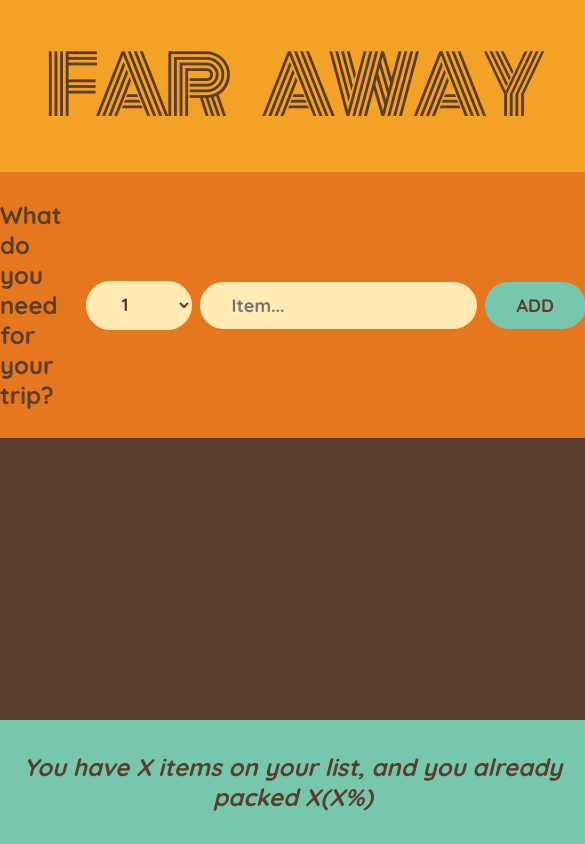
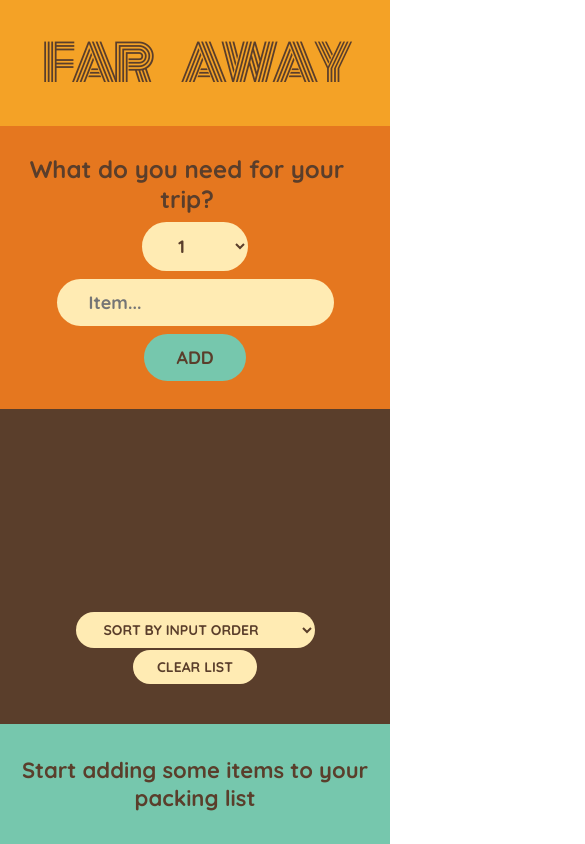
Before and after one commit to katyaisbell/travel-list, a React (Create React App) app: page / in a window 390 px wide. Shown: the whole page, 585 px wide, since content can reach past the window. Built offline with nearby package versions, Linux system fonts and the light colour scheme.

Commit message:
add sort and clear list

```diff
--- a/src/App.js
+++ /dev/null
@@ -1,119 +0,0 @@
-import { useState } from "react";
-
-// const initialItems = [
-//   { id: 1, description: "Passports", quantity: 2, packed: false },
-//   { id: 2, description: "Socks", quantity: 12, packed: true },
-// ];
-
-export default function App() {
-  const [items, setItems] = useState([]);
-
-  function handleAddItems(item) {
-    setItems((items) => [...items, item]);
-  }
-
-  function handleDeleteItem(id) {
-    console.log(id);
-    setItems((items) => items.filter((item) => item.id !== id));
-  }
-
-  return (
-    <div className="app">
-      <Logo />
-      <Form onAddItems={handleAddItems} />
-      <PackingList items={items} onDeleteItem={handleDeleteItem} />
-      <Stats />
-    </div>
-  );
-}
-
-function Logo() {
-  return <h1>Far Away</h1>;
-}
-
-function Form({ onAddItems }) {
-  const [description, setDescription] = useState("");
-  const [quantity, setQuantity] = useState(1);
-
-  function handleSubmit(e) {
-    e.preventDefault();
-
-    if (!description) return;
-
-    const newItem = { description, quantity, packed: false, id: Date.now() };
-
-    onAddItems(newItem);
-
-    setDescription("");
-    setQuantity(1);
-  }
-
-  return (
-    <form className="add-form" onSubmit={handleSubmit}>
-      <h3>What do you need for your trip?</h3>
-      <select
-        value={quantity}
-        onChange={(e) => setQuantity(Number(e.target.value))}
-      >
-        {Array.from({ length: 20 }, (_, i) => i + 1).map((num) => (
-          <option value={num} key={num}>
-            {num}
-          </option>
-        ))}
-      </select>
-      <input
-        type="text"
-        placeholder="Item..."
-        value={description}
-        onChange={(e) => setDescription(e.target.value)}
-      ></input>
-      <button>Add</button>
-    </form>
-  );
-}
-
-function PackingList({ items, onDeleteItem }) {
-  return (
-    <div className="list">
-      <ul>
-        {items.map((item) => (
-          <Item obj={item} onDeleteItem={onDeleteItem} key={item.id} />
-        ))}
-      </ul>
-    </div>
-  );
-}
-
-function Item({ obj, onDeleteItem }) {
-  return (
-    <li>
-      <span style={obj.packed ? { textDecoration: "line-through" } : {}}>
-        {obj.quantity} {obj.description}
-      </span>
-      <button onClick={() => onDeleteItem(obj.id)}>❌</button>
-    </li>
-  );
-}
-
-function Stats() {
-  return (
-    <footer className="stats">
-      <em>You have X items on your list, and you already packed X(X%)</em>
-    </footer>
-  );
-}
-
-// 1.
-// {Array.from({ length: 20 }, (_, i) => i + 1)}
-
-// 2.
-// {initialItems.map((item) => (
-//   <Item obj={item} />
-// ))}
-
-// 3.
-// {Array.from({ length: 20 }, (_, i) => i + 1).map((num) => (
-//   <option value={num} key={num}>
-//     {num}
-//   </option>
-// ))}
--- /dev/null
+++ b/src/components/App.js
@@ -0,0 +1,67 @@
+import { useState } from "react";
+import Logo from "./Logo";
+import Form from "./Form";
+import PackingList from "./PackingList";
+import Stats from "./Stats";
+
+// const initialItems = [
+//   { id: 1, description: "Passports", quantity: 2, packed: false },
+//   { id: 2, description: "Socks", quantity: 12, packed: true },
+// ];
+
+export default function App() {
+  const [items, setItems] = useState([]);
+
+  function handleAddItems(item) {
+    setItems((items) => [...items, item]);
+  }
+
+  function handleDeleteItem(id) {
+    // console.log(id);
+    setItems((items) => items.filter((item) => item.id !== id));
+  }
+
+  function handleToggleItem(id) {
+    setItems((items) =>
+      items.map((item) =>
+        item.id === id ? { ...item, packed: !item.packed } : item
+      )
+    );
+  }
+
+  function handleClearList() {
+    const confirmed = window.confirm(
+      "Are you sure you want to delete all items?"
+    );
+    if (confirmed) setItems([]);
+  }
+
+  return (
+    <div className="app">
+      <Logo />
+      <Form onAddItems={handleAddItems} />
+      <PackingList
+        items={items}
+        onDeleteItem={handleDeleteItem}
+        onToggleItem={handleToggleItem}
+        onClearList={handleClearList}
+      />
+      <Stats items={items} />
+    </div>
+  );
+}
+
+// 1.
+// {Array.from({ length: 20 }, (_, i) => i + 1)}
+
+// 2.
+// {initialItems.map((item) => (
+//   <Item obj={item} />
+// ))}
+
+// 3.
+// {Array.from({ length: 20 }, (_, i) => i + 1).map((num) => (
+//   <option value={num} key={num}>
+//     {num}
+//   </option>
+// ))}
--- /dev/null
+++ b/src/components/Form.js
@@ -0,0 +1,42 @@
+import { useState } from "react";
+
+export default function Form({ onAddItems }) {
+  const [description, setDescription] = useState("");
+  const [quantity, setQuantity] = useState(1);
+
+  function handleSubmit(e) {
+    e.preventDefault();
+
+    if (!description) return;
+
+    const newItem = { description, quantity, packed: false, id: Date.now() };
+
+    onAddItems(newItem);
+
+    setDescription("");
+    setQuantity(1);
+  }
+
+  return (
+    <form className="add-form" onSubmit={handleSubmit}>
+      <h3>What do you need for your trip?</h3>
+      <select
+        value={quantity}
+        onChange={(e) => setQuantity(Number(e.target.value))}
+      >
+        {Array.from({ length: 20 }, (_, i) => i + 1).map((num) => (
+          <option value={num} key={num}>
+            {num}
+          </option>
+        ))}
+      </select>
+      <input
+        type="text"
+        placeholder="Item..."
+        value={description}
+        onChange={(e) => setDescription(e.target.value)}
+      ></input>
+      <button>Add</button>
+    </form>
+  );
+}
--- /dev/null
+++ b/src/components/Item.js
@@ -0,0 +1,15 @@
+export function Item({ obj, onDeleteItem, onToggleItem }) {
+  return (
+    <li>
+      <input
+        type="checkbox"
+        value={obj.packed}
+        onChange={() => onToggleItem(obj.id)}
+      />
+      <span style={obj.packed ? { textDecoration: "line-through" } : {}}>
+        {obj.quantity} {obj.description}
+      </span>
+      <button onClick={() => onDeleteItem(obj.id)}>❌</button>
+    </li>
+  );
+}
--- /dev/null
+++ b/src/components/Logo.js
@@ -0,0 +1,3 @@
+export default function Logo() {
+  return <h1>Far Away</h1>;
+}
--- /dev/null
+++ b/src/components/PackingList.js
@@ -0,0 +1,48 @@
+import { useState } from "react";
+import { Item } from "./Item";
+
+export default function PackingList({
+  items,
+  onDeleteItem,
+  onToggleItem,
+  onClearList,
+}) {
+  const [sortBy, setSortBy] = useState("input");
+
+  let sortedItems;
+
+  if (sortBy === "input") sortedItems = items;
+  if (sortBy === "description")
+    sortedItems = items
+      .slice()
+      .sort((a, b) => a.description.localeCompare(b.description));
+  if (sortBy === "packed")
+    sortedItems = items
+      .slice()
+      .sort((a, b) => Number(a.packed) - Number(b.packed));
+
+  return (
+    <div className="list">
+      <ul>
+        {sortedItems.map((item) => (
+          <Item
+            obj={item}
+            onDeleteItem={onDeleteItem}
+            onToggleItem={onToggleItem}
+            key={item.id}
+          />
+        ))}
+      </ul>
+
+      <div className="actions">
+        <select value={sortBy} onChange={(e) => setSortBy(e.target.value)}>
+          <option value="input">Sort by input order</option>
+          <option value="description">Sort by description</option>
+          <option value="packed">Sort by packed status</option>
+        </select>
+
+        <button onClick={onClearList}>Clear list</button>
+      </div>
+    </div>
+  );
+}
--- /dev/null
+++ b/src/components/Stats.js
@@ -0,0 +1,19 @@
+export default function Stats({ items }) {
+  if (!items.length)
+    return (
+      <p className="stats">Start adding some items to your packing list</p>
+    );
+
+  const numItems = items.length;
+  const numPacked = items.filter((item) => item.packed).length;
+  const percentPacked = Math.trunc((numPacked * 100) / numItems);
+  return (
+    <footer className="stats">
+      <em>
+        {percentPacked === 100
+          ? "You got everything! Ready to go ✈️"
+          : `You have ${numItems} items on your list, and you already packed ${numPacked}(${percentPacked}%)`}
+      </em>
+    </footer>
+  );
+}
--- a/src/index.css
+++ b/src/index.css
@@ -130,3 +130,29 @@ input[type="checkbox"] {
   font-weight: 700;
   padding: 3.2rem 0;
 }
+
+@media (max-width: 60rem) {
+  h1 {
+    font-size: 5rem;
+  }
+
+  h3 {
+    text-align: center;
+  }
+  .add-form {
+    /* flex-wrap: wrap; */
+    flex-flow: column wrap;
+  }
+
+  .add-form button {
+    text-align: center;
+  }
+
+  .actions {
+    text-align: center;
+  }
+
+  .stats {
+    font-size: 2.2rem;
+  }
+}
--- a/src/index.js
+++ b/src/index.js
@@ -1,7 +1,7 @@
 import React from "react";
 import ReactDOM from "react-dom/client";
 import "./index.css";
-import App from "./App";
+import App from "./components/App";
 
 const root = ReactDOM.createRoot(document.getElementById("root"));
 root.render(
```
